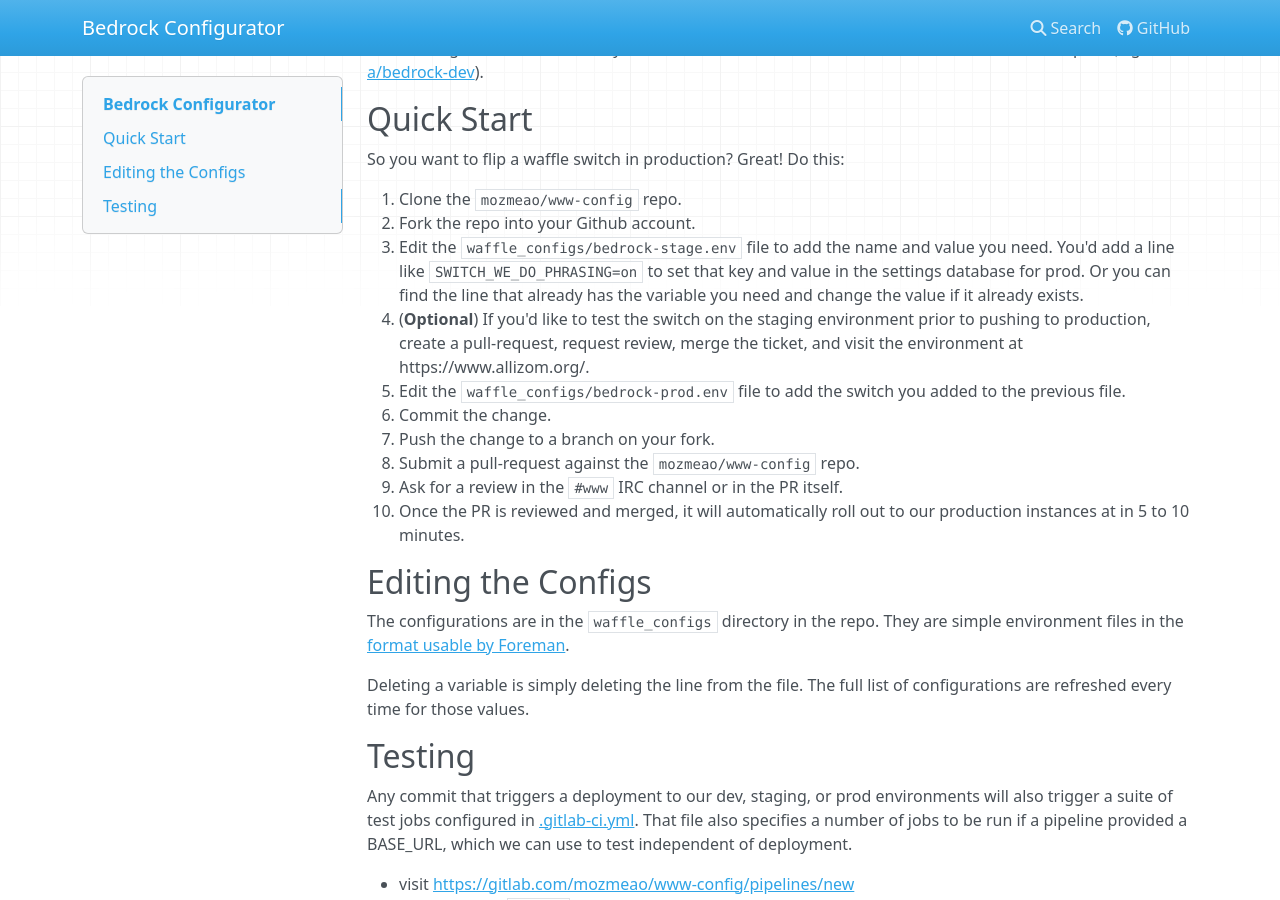
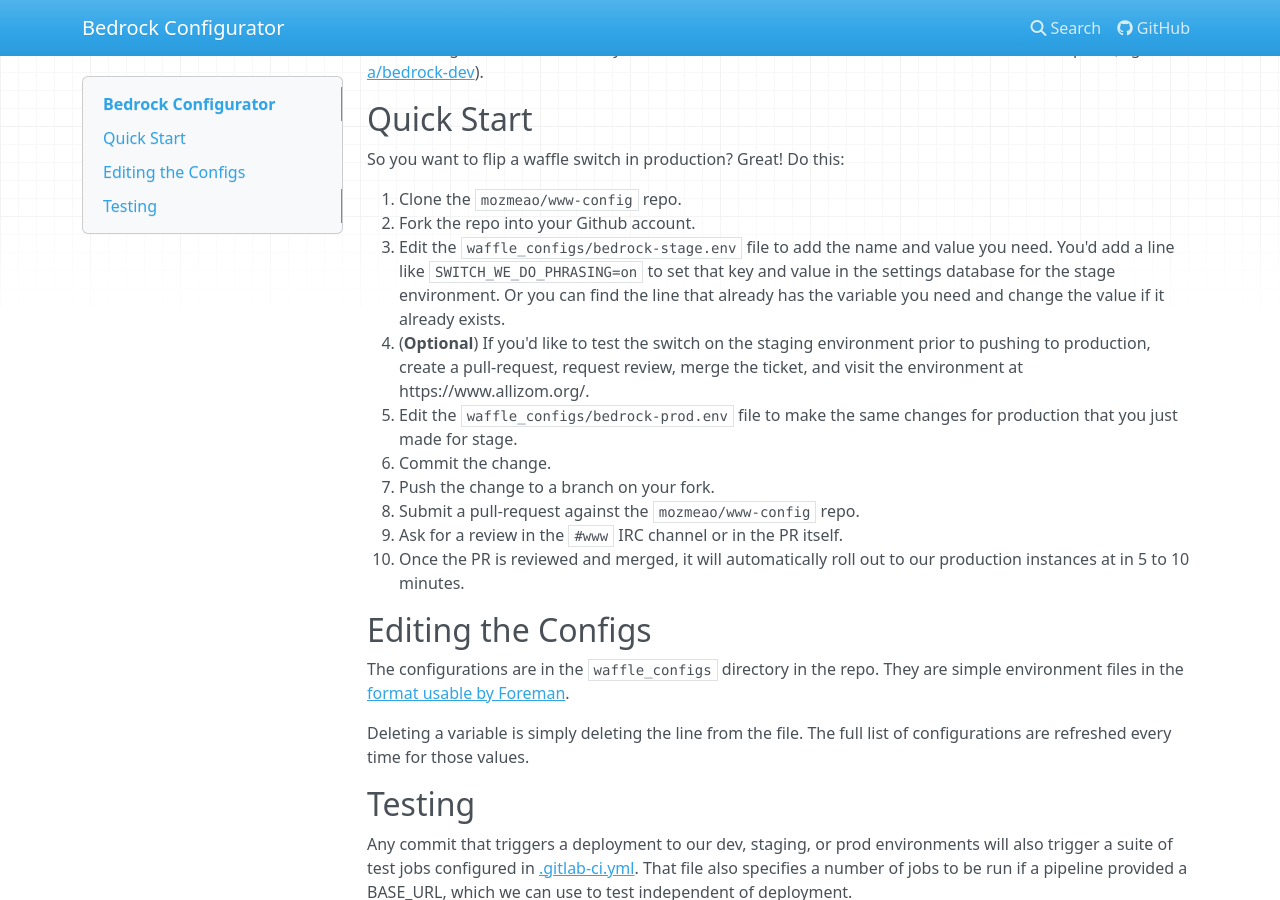
Before and after one commit to mozmeao/www-config, an MkDocs documentation site: the page built from docs/index.md, in a window 1280 px wide and 900 px high, scrolled down 346 px. Built offline with MkDocs 1.6.1, drawn with Linux system fonts in a browser that asks for light colours; nearby versions of some CDN libraries.

Commit message:
how many nits will i miss?

```diff
--- a/docs/index.md
+++ b/docs/index.md
@@ -20,9 +20,9 @@
 
 1. Clone the `mozmeao/www-config` repo.
 2. Fork the repo into your Github account.
-3. Edit the `waffle_configs/bedrock-stage.env` file to add the name and value you need. You'd add a line like `SWITCH_WE_DO_PHRASING=on` to set that key and value in the settings database for prod. Or you can find the line that already has the variable you need and change the value if it already exists.
+3. Edit the `waffle_configs/bedrock-stage.env` file to add the name and value you need. You'd add a line like `SWITCH_WE_DO_PHRASING=on` to set that key and value in the settings database for the stage environment. Or you can find the line that already has the variable you need and change the value if it already exists.
 4.  (**Optional**) If you'd like to test the switch on the staging environment prior to pushing to production, create a pull-request, request review, merge the ticket, and visit the environment at https://www.allizom.org/.
-5. Edit the `waffle_configs/bedrock-prod.env` file to add the switch you added to the previous file.
+5. Edit the `waffle_configs/bedrock-prod.env` file to make the same changes for production that you just made for stage.
 6. Commit the change.
 7. Push the change to a branch on your fork.
 8. Submit a pull-request against the `mozmeao/www-config` repo.
```
